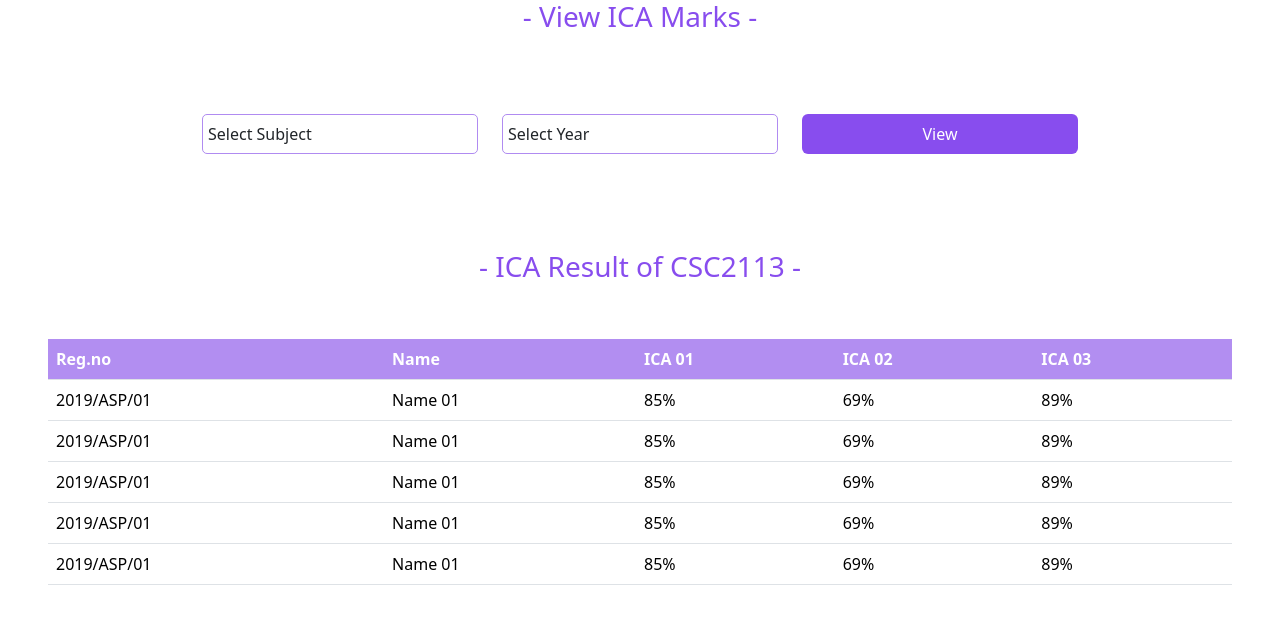
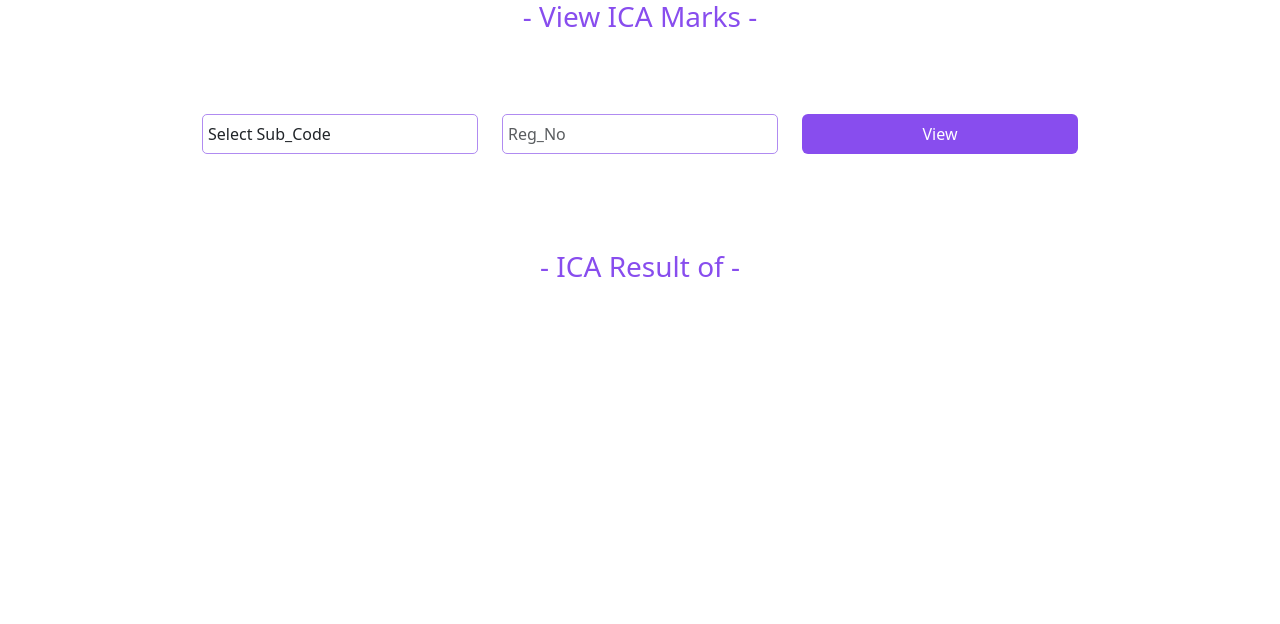
Before and after one commit to sanjee1999/Exam-Results-Management-System-with-Predictive-analytics, a PHP site: page /pages/ViewIca.php in a window 1280 px wide. Shown: the top 624 px of the page. Run offline with PHP 8.4, Linux system fonts and the light colour scheme; some libraries are stand-ins or nearby versions.

Commit message:
view ica complete

```diff
--- a/pages/AddDailyAttendance.php
+++ b/pages/AddDailyAttendance.php
@@ -96,7 +96,7 @@
                         #$subject = isset($_POST['subject']) ? $_POST['subject'] : "Select Subject";
                         #echo "<option value='" . $subject . "'selected disabled>" ; echo $subject . "</option>";
                     ?>
-                    <option value="" selected disabled>Select Subject</option>
+                    <option value="" selected disabled>Select Sub_Code</option>
                     <option value="sub_1">Subject 01</option>
                     <option value="sub_2">Subject 02</option>
                     <option value="sub_3">Subject 03</option>
--- a/pages/ViewIca.php
+++ b/pages/ViewIca.php
@@ -1,3 +1,25 @@
+<?php
+$sub_code=$date=$month=$year=$regno=$level=null;
+
+  if($_SERVER["REQUEST_METHOD"]=="POST"){
+    $sub_code=(isset($_POST['sub_code']))?($_POST['sub_code']):null;
+    $level=(isset($_POST['level']))?($_POST['level']):null;
+    $date=(isset($_POST['date']))?($_POST['date']):null;
+    $month=(isset($_POST['month']))?($_POST['month']):null;
+    $year=(isset($_POST['year']))?($_POST['year']):null;
+    $regno=(isset($_POST['regno']))?($_POST['regno']):null;
+
+
+    echo "$sub_code $date $month $year $regno $level <br>";
+
+    $_SESSION['sub_code']=isset($sub_code)?$sub_code:null;
+    $_SESSION['level']=isset($level)?$level:null;
+    $_SESSION['date']=isset($date)?$date:null;
+    $_SESSION['month']=isset($month)?$month:null;
+    $_SESSION['year']=isset($year)?$year:null;
+    $_SESSION['regno']=isset($regno)?$regno:null;
+  }
+?>
 <!DOCTYPE html>
 <html lang="en">
   <head>
@@ -33,24 +55,18 @@
           <div class="input-section py-5 mb-5">
             <div class="form d-flex justify-content-center align-items-center">
               <form action="#" method="post" class="row">
-                <div class="form-group col-md-3" id="subject">
-                  <select name="subject" id="subject" class="form-control">
-                    <option value="" selected disabled>Select Subject</option>
-                    <option value="Subject-01">Subject 01</option>
-                    <option value="Subject-02">Subject 02</option>
-                    <option value="Subject-03">Subject 03</option>
-                    <option value="Subject-04">Subject 04</option>
+              <div class="form-group col-md-3" id="sub_code">
+                  <select name="sub_code" id="sub_code" class="form-control">
+                    <option value="" selected disabled>Select Sub_Code</option>
+                    <option value="sub_1">Subject 01</option>
+                    <option value="sub_2">Subject 02</option>
+                    <option value="sub_3">Subject 03</option>
+                    <option value="sub_4">Subject 04</option>
                   </select>
                 </div>
 
-                <div class="form-group col-md-3" id="year">
-                  <select name="Year" id="year" class="form-control">
-                    <option value="" selected disabled>Select Year</option>
-                    <option value="2019/2020">1st Year</option>
-                    <option value="2020/2021">2nd Year</option>
-                    <option value="2021/2022">3rd Year</option>
-                    <option value="2022/2023">4th Year</option>
-                  </select>
+                <div class="form-group col-md-3" id="regno">
+                  <input type="text" name="regno" id="regno" class="form-control" placeholder="Reg_No"/>
                 </div>
 
                 <div class="form-group col-md-3">
@@ -60,58 +76,20 @@
             </div>
           </div>
           <div class="title text-center">
-            <h3>- ICA Result of CSC2113 -</h3>
+            <h3>- ICA Result of
+            <?php
+                echo "$regno $sub_code";
+              ?>
+            -</h3>
           </div>
           <section class="p-5">
             <div class="table-responsive" id="table1">
-              <table class="table bg-white">
-                <thead class="bg-dark text-light">
-                  <tr>
-                    <th>Reg.no</th>
-                    <th>Name</th>
-                    <th>ICA 01</th>
-                    <th>ICA 02</th>
-                    <th>ICA 03</th>
-                  </tr>
-                </thead>
-                <tbody>
-                  <tr>
-                    <td data-title="Reg.no">2019/ASP/01</td>
-                    <td data-title="Name">Name 01</td>
-                    <td data-title="Present">85%</td>
-                    <td data-title="Absent">69%</td>
-                    <td data-title="Absent">89%</td>
-                  </tr>
-                  <tr>
-                    <td data-title="Reg.no">2019/ASP/01</td>
-                    <td data-title="Name">Name 01</td>
-                    <td data-title="Present">85%</td>
-                    <td data-title="Absent">69%</td>
-                    <td data-title="Absent">89%</td>
-                  </tr>
-                  <tr>
-                    <td data-title="Reg.no">2019/ASP/01</td>
-                    <td data-title="Name">Name 01</td>
-                    <td data-title="Present">85%</td>
-                    <td data-title="Absent">69%</td>
-                    <td data-title="Absent">89%</td>
-                  </tr>
-                  <tr>
-                    <td data-title="Reg.no">2019/ASP/01</td>
-                    <td data-title="Name">Name 01</td>
-                    <td data-title="Present">85%</td>
-                    <td data-title="Absent">69%</td>
-                    <td data-title="Absent">89%</td>
-                  </tr>
-                  <tr>
-                    <td data-title="Reg.no">2019/ASP/01</td>
-                    <td data-title="Name">Name 01</td>
-                    <td data-title="Present">85%</td>
-                    <td data-title="Absent">69%</td>
-                    <td data-title="Absent">89%</td>
-                  </tr>
-                </tbody>
-              </table>
+            <?php
+                if($_SERVER["REQUEST_METHOD"]=="POST"){
+                  $query=queryica();
+                  outputQueryInTable($conn,$query);
+                }
+              ?>
             </div>
           </section>
 
```
Also changed, not shown: function/fun.php (+37 -8 lines), pages/AddIca.php (+7 -7 lines), pages/ViewDailyAttendance.php (+8 -13 lines).
